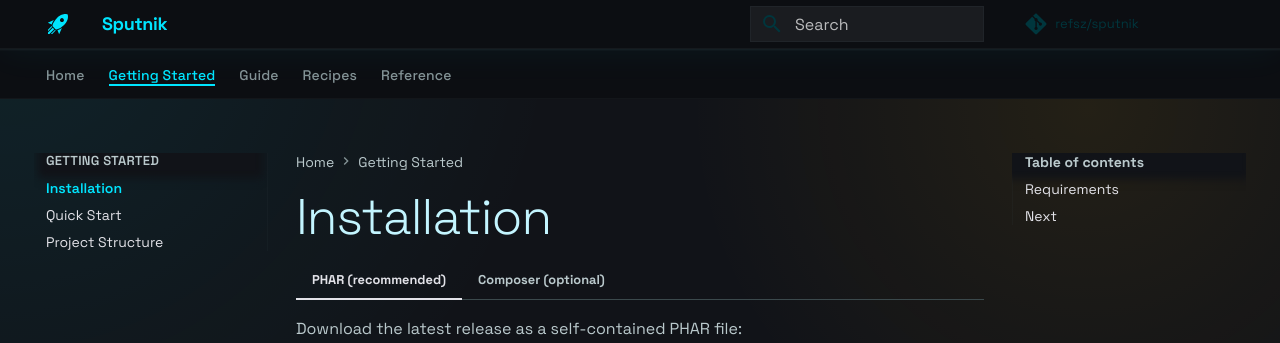
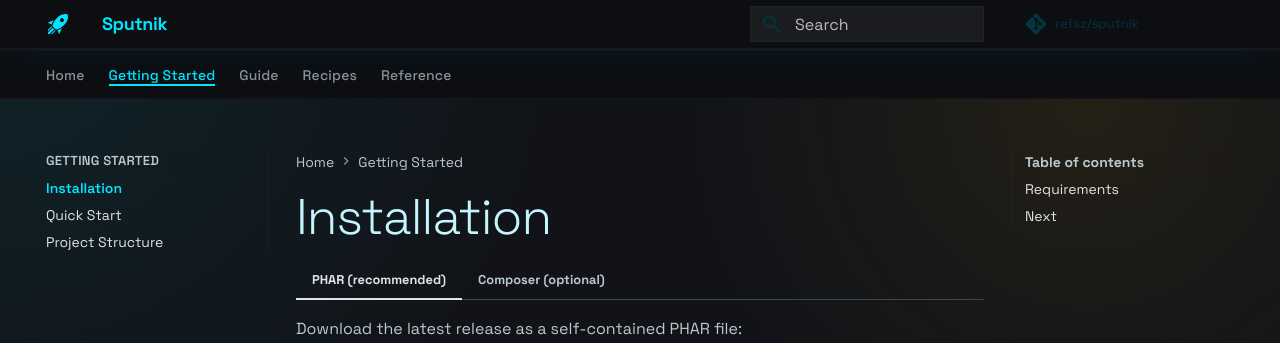
Before and after one commit to refsz/sputnik, an MkDocs documentation site: the page built from docs/installation.md, in a window 1280 px wide. Shown: the top 343 px of the page. Built offline with MkDocs 1.6.1 and Material for MkDocs 9.7.7, drawn with Linux system fonts in a browser that asks for light colours; comment, search, counter and statistics services are not loaded.

Commit message:
fix(docs): stop the sticky nav labels painting a box over the gradient
Material makes its two sticky nav labels - the section label in the left nav and
the table-of-contents heading - opaque in --md-default-bg-color, with a
same-coloured 0.4rem shadow around them, so nav items scrolling underneath
disappear behind them. That only blends in when the page background is that flat
colour. Ours is an animated three-layer gradient, so both labels showed up as
solid #111318 rectangles with a halo, ending mid-column.

Reproducing the gradient on the labels would work in principle - background-attachment:
fixed resolves percentages against the viewport, so the layers would line up -
but the body background is animated, and any timing difference between the two
animations would show as a moving seam. Frosting needs no such coupling: nothing
to see when only the page is behind the label, and nav items that scroll past
stay legible.

The left label needed the same specificity Material uses for it
(.md-nav--lifted > .md-nav__list > .md-nav__item--active > .md-nav__link, four
classes); a shorter selector lost to it and left that one box in place while the
table of contents was already fixed.

```diff
--- a/docs/stylesheets/extra.css
+++ b/docs/stylesheets/extra.css
@@ -163,6 +163,22 @@ body {
     letter-spacing: 0.02em;
     text-transform: uppercase;
     font-size: 0.65rem;
+}
+
+/*
+ * Material paints its sticky nav labels - the section label and the table of
+ * contents heading - with the flat --md-default-bg-color plus a same-coloured
+ * shadow, so that links scrolling underneath disappear behind them. That only
+ * blends in on a flat background; this page background is an animated gradient,
+ * which turned both labels into visible boxes with a halo. Frosting adapts to
+ * whatever is actually behind: invisible against the page, and still legible
+ * once nav items scroll past.
+ */
+[data-md-color-scheme="slate"] .md-nav--lifted > .md-nav__list > .md-nav__item--active > .md-nav__link,
+[data-md-color-scheme="slate"] .md-sidebar--secondary .md-nav__title {
+    background-color: transparent;
+    box-shadow: none;
+    backdrop-filter: blur(8px);
 }
 
 /* -- Typography ----------------------------------------------------------- */
```
